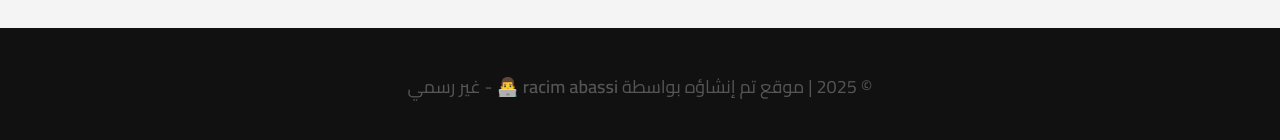
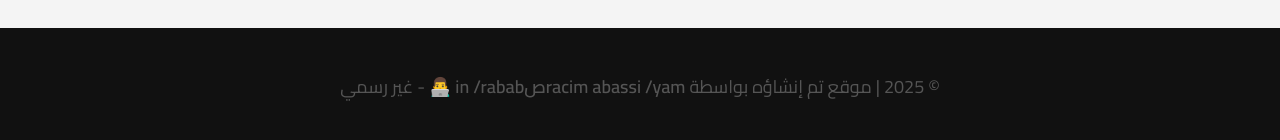
Before and after one commit to iR9w/racimmabassi, a plain HTML site: page index.html in a window 1280 px wide. Shown: the part 1556-1696 px from the top of the page. Drawn offline with Linux system fonts and the light colour scheme.

Commit message:
Update index.html

```diff
--- a/index.html
+++ b/index.html
@@ -302,7 +302,7 @@
   </div>
 
   <footer>
-    <p>&copy; 2025 | موقع تم إنشاؤه بواسطة <strong>racim abassi 👨‍💻</strong> - غير رسمي</p>
+    <p>&copy; 2025 | موقع تم إنشاؤه بواسطة <strong>racim abassi /yamصin /rabab 👨‍💻</strong> - غير رسمي</p>
   </footer>
 
 </body>
```
